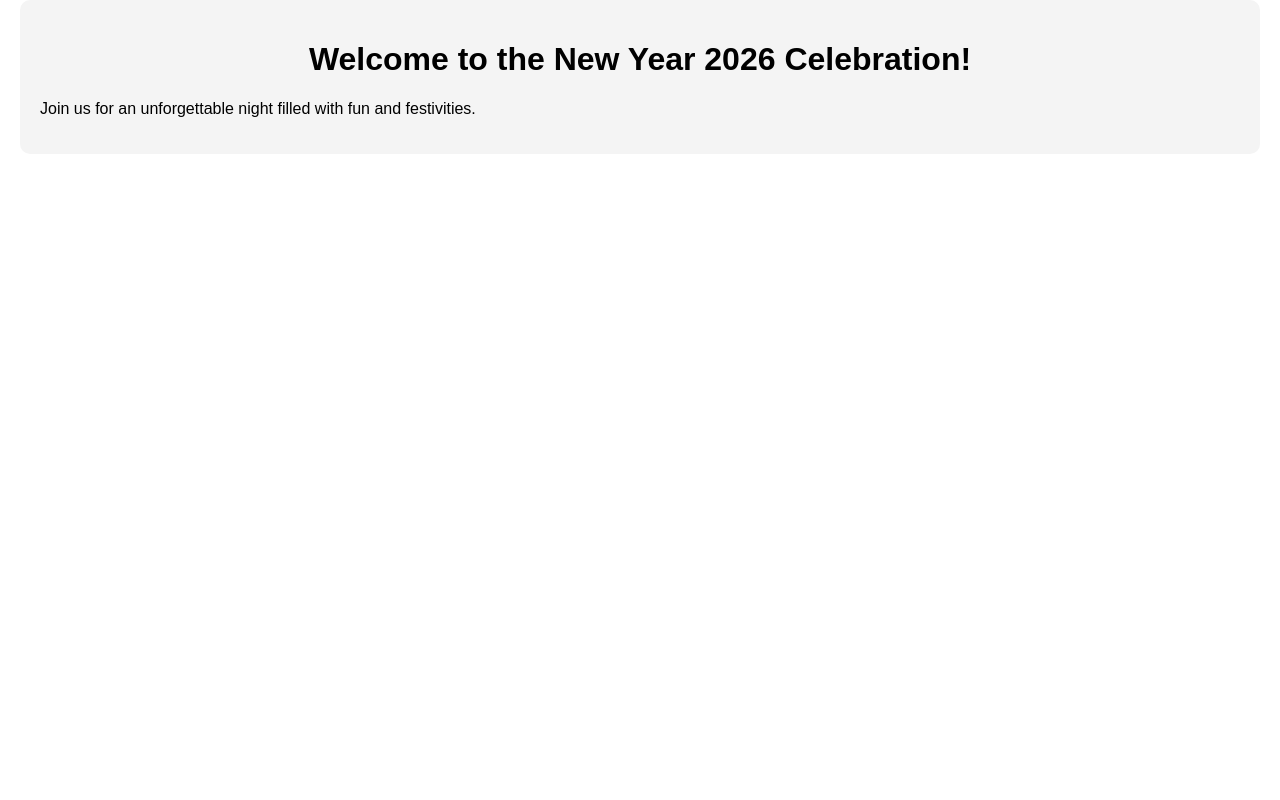
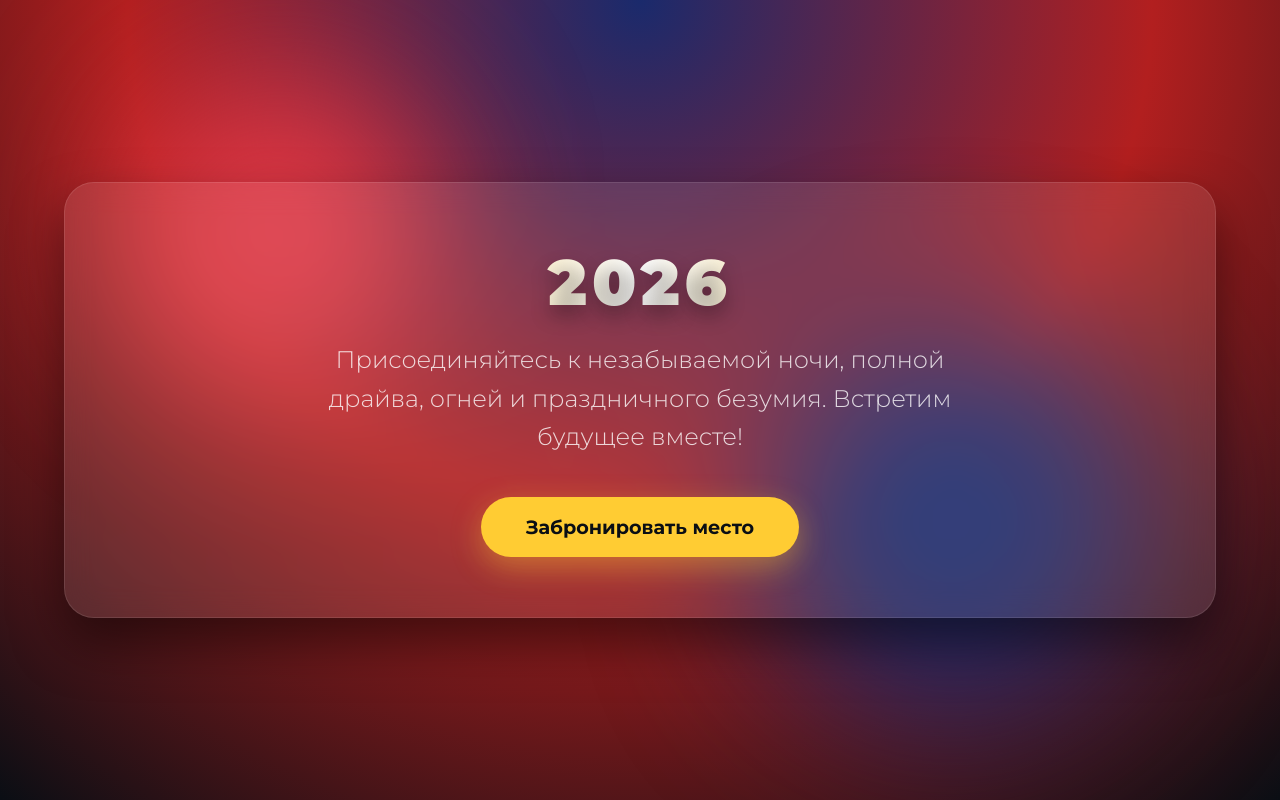
Before and after one commit to adrianshuralev-collab/NewYear2026, a plain HTML site: page index.html in a window 1280 px wide. Drawn offline with Linux system fonts and the light colour scheme.

Commit message:
Update index.html

```diff
--- a/index.html
+++ b/index.html
@@ -1,42 +1,124 @@
 <!DOCTYPE html>
-<html lang="en">
+<html lang="ru">
 <head>
     <meta charset="UTF-8">
     <meta name="viewport" content="width=device-width, initial-scale=1.0">
-    <title>New Year 2026 Party</title>
+    <title>New Year 2026 Party | Desktop Version</title>
+    <link href="https://fonts.googleapis.com/css2?family=Montserrat:wght@300;700;900&display=swap" rel="stylesheet">
     <style>
-        body {
-            font-family: Arial, sans-serif;
+        :root {
+            --primary-gold: #ffcc33;
+            --dark-bg: #0a0e14;
+            --accent-red: #e63946;
+            --glass: rgba(255, 255, 255, 0.1);
+        }
+
+        * {
+            box-sizing: border-box;
             margin: 0;
             padding: 0;
         }
+
+        body {
+            font-family: 'Montserrat', sans-serif;
+            background: radial-gradient(circle at top, #1a2a6c, #b21f1f, var(--dark-bg));
+            background-attachment: fixed;
+            color: white;
+            min-height: 100vh;
+            display: flex;
+            align-items: center;
+            justify-content: center;
+            overflow-x: hidden;
+        }
+
+        /* Основной контейнер для ПК */
         .container {
-            width: 800px;
-            margin: 0 auto;
-            padding: 20px;
-            background-color: #f4f4f4;
-            border-radius: 10px;
+            width: 90%;
+            max-width: 1200px;
+            padding: 60px;
+            background: var(--glass);
+            backdrop-filter: blur(15px); /* Эффект матового стекла */
+            border: 1px solid rgba(255, 255, 255, 0.1);
+            border-radius: 30px;
+            box-shadow: 0 25px 50px rgba(0,0,0,0.5);
+            text-align: center;
+            transition: transform 0.3s ease;
         }
+
+        .container:hover {
+            transform: translateY(-5px);
+        }
+
         h1 {
-            text-align: center;
+            font-size: 4rem; /* Крупный заголовок для ПК */
+            font-weight: 900;
+            text-transform: uppercase;
+            letter-spacing: 5px;
+            margin-bottom: 20px;
+            background: linear-gradient(to right, var(--primary-gold), #fff, var(--primary-gold));
+            -webkit-background-clip: text;
+            -webkit-text-fill-color: transparent;
+            text-shadow: 0 10px 20px rgba(0,0,0,0.3);
         }
-        /* Media Queries for desktop layout */
-        @media (min-width: 768px) {
+
+        p {
+            font-size: 1.5rem;
+            font-weight: 300;
+            color: rgba(255, 255, 255, 0.8);
+            max-width: 700px;
+            margin: 0 auto 40px;
+            line-height: 1.6;
+        }
+
+        .cta-button {
+            display: inline-block;
+            padding: 18px 45px;
+            font-size: 1.2rem;
+            font-weight: 700;
+            text-decoration: none;
+            color: var(--dark-bg);
+            background: var(--primary-gold);
+            border-radius: 50px;
+            box-shadow: 0 10px 30px rgba(255, 204, 51, 0.4);
+            transition: all 0.3s ease;
+            cursor: pointer;
+        }
+
+        .cta-button:hover {
+            transform: scale(1.1);
+            box-shadow: 0 15px 40px rgba(255, 204, 51, 0.6);
+            background: #fff;
+        }
+
+        /* Декоративные элементы (только для больших экранов) */
+        .decor {
+            position: absolute;
+            z-index: -1;
+            filter: blur(80px);
+            border-radius: 50%;
+        }
+
+        .ball-1 { width: 300px; height: 300px; background: var(--accent-red); top: 10%; left: 10%; }
+        .ball-2 { width: 400px; height: 400px; background: #1a2a6c; bottom: 10%; right: 10%; }
+
+        /* Адаптация под очень широкие экраны */
+        @media (min-width: 1400px) {
             .container {
-                width: 1000px;
+                max-width: 1300px;
+                padding: 80px;
             }
-        }
-        @media (min-width: 992px) {
-            .container {
-                width: 1200px;
-            }
+            h1 { font-size: 5rem; }
         }
     </style>
 </head>
 <body>
+    <div class="decor ball-1"></div>
+    <div class="decor ball-2"></div>
+
     <div class="container">
-        <h1>Welcome to the New Year 2026 Celebration!</h1>
-        <p>Join us for an unforgettable night filled with fun and festivities.</p>
+        <h1>2026</h1>
+        <p>Присоединяйтесь к незабываемой ночи, полной драйва, огней и праздничного безумия. Встретим будущее вместе!</p>
+        <a href="#" class="cta-button">Забронировать место</a>
     </div>
 </body>
 </html>
```
